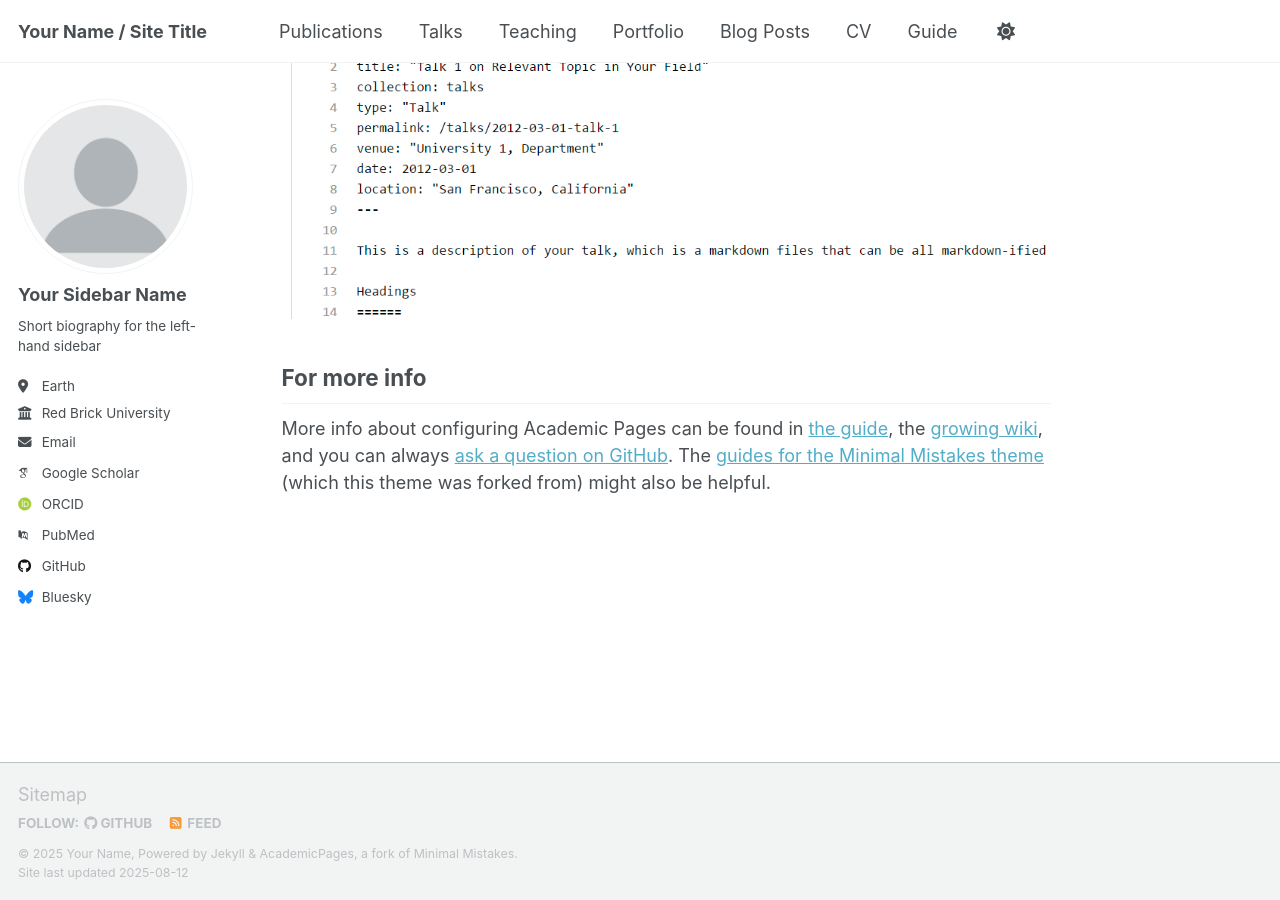
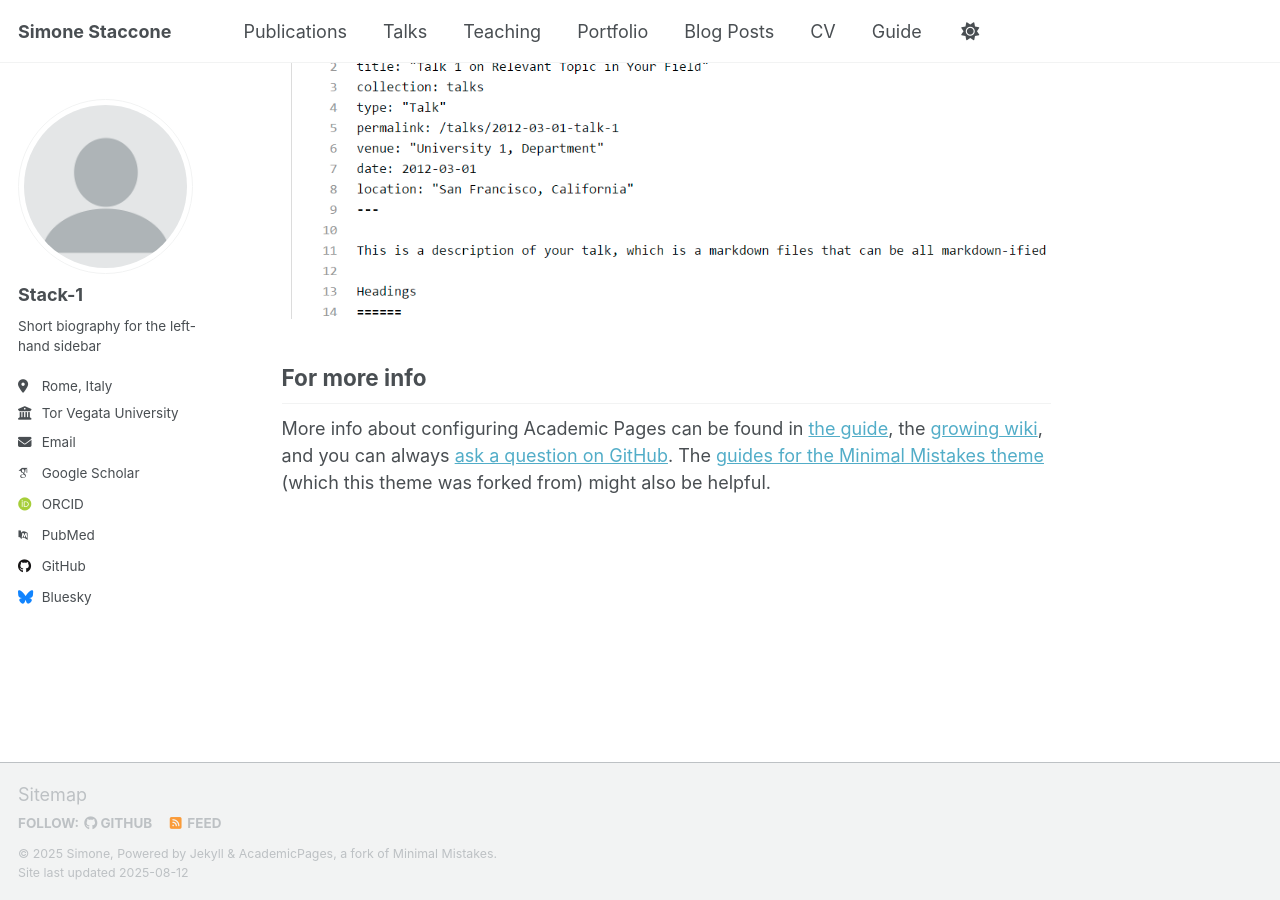
Before and after one commit to Stack-1/stack-1.github.io, a Jekyll site: the page built from _pages/about.md, in a window 1280 px wide and 900 px high, scrolled down 2880 px. Built offline with Jekyll 4.4.1, drawn with Linux system fonts in a browser that asks for light colours; some web fonts are replaced; a script that is not in the unit is left out.

Commit message:
Update _config.yml

```diff
--- a/_config.yml
+++ b/_config.yml
@@ -9,13 +9,13 @@
 # Basic Site Settings
 locale                   : "en-US"
 site_theme               : "default" # Currently available options are "default", "air"
-title                    : "Your Name / Site Title"
+title                    : "Simone Staccone"
 title_separator          : "-"
-name                     : &name "Your Name"
-description              : &description "personal description"
-url                      : https://academicpages.github.io # the base hostname & protocol for your site e.g. "https://[your GitHub username].github.io" or if you already have some other page hosted on Github then use "https://[your GitHub username].github.io/[Your Repo Name]"
+name                     : &name "Simone"
+description              : &description "PhD Student"
+url                      : https://stack-1.github.io # the base hostname & protocol for your site e.g. "https://[your GitHub username].github.io" or if you already have some other page hosted on Github then use "https://[your GitHub username].github.io/[Your Repo Name]"
 baseurl                  : "" # the subpath of your site, e.g. "/blog"
-repository               : "academicpages/academicpages.github.io"
+repository               : "Stack-1/stack-1.github.io"
 
 # Site Author - The following control what appear as part of the author content on the side bar.
 #               If a field is blank the icon and link will not appear, otherwise it will be shown.
@@ -23,13 +23,13 @@ repository               : "academicpages/academicpages.github.io"
 author:
   # Biographic information
   avatar           : "profile.png"
-  name             : "Your Sidebar Name"
+  name             : "Stack-1"
   pronouns         : # example: "she/her"
   bio              : "Short biography for the left-hand sidebar"
-  location         : "Earth"
-  employer         : "Red Brick University"
+  location         : "Rome, Italy"
+  employer         : "Tor Vegata University"
   uri              : # URL
-  email            : "none@example.org"
+  email            : "ing.staccone@gmail.com"
 
   # Academic websites
   academia         : # URL
```
